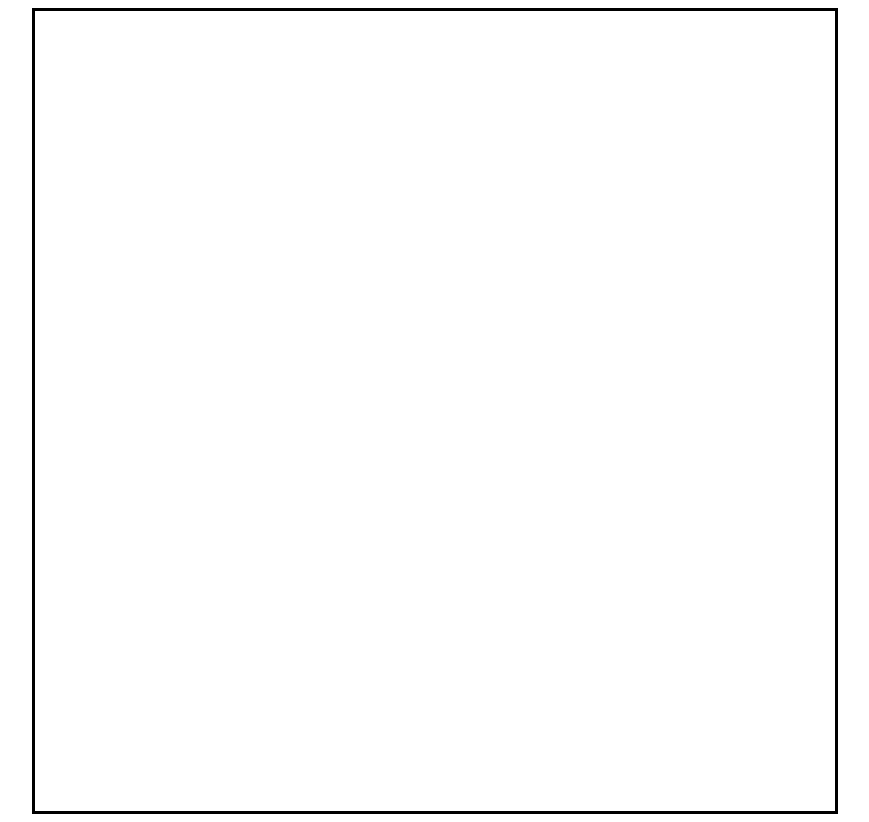
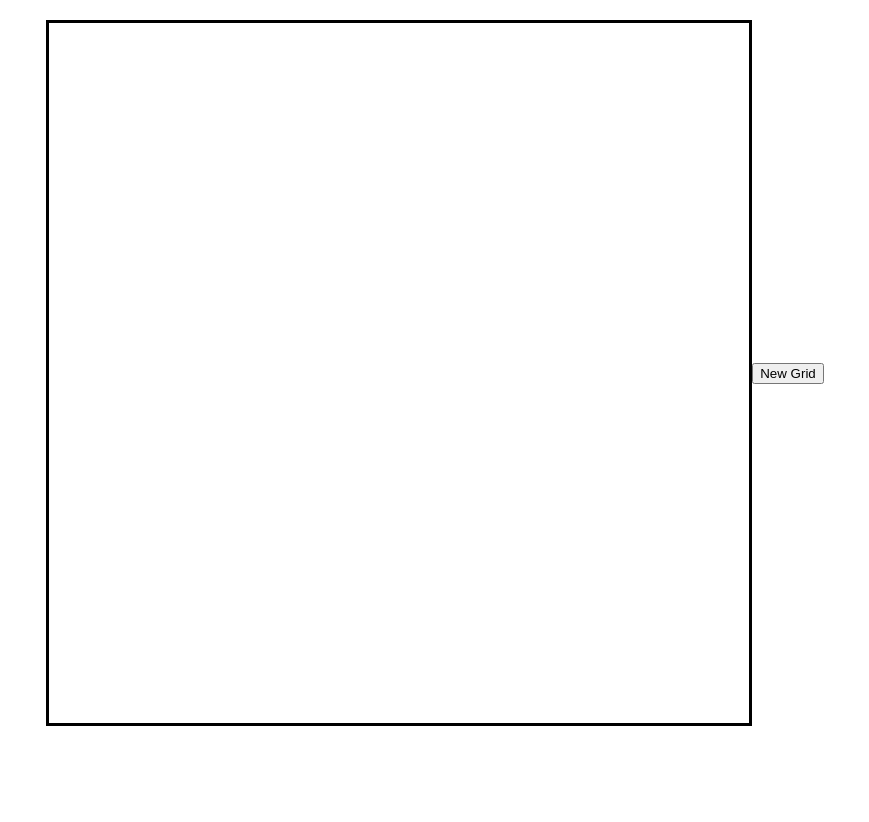
Before and after one commit to Mrsguigles11/etch-a-sketch, a plain HTML site: page index.html in a window 1280 px wide. Shown: the whole page, without its empty margins (205-1074 px from the left). After the commit the page ends 800 px from the top, so only its background shows below. Drawn offline with Linux system fonts and the light colour scheme.

Commit message:
Reduce the size of the square slightly, add a new grid button which prompts the user for a number.

```diff
--- a/index.html
+++ b/index.html
@@ -10,6 +10,7 @@
 <body>
     <div class="container">
         <div class="grid"></div>
+        <button class="newGrid">New Grid</button>
     </div>
 </body>
 
--- a/script.js
+++ b/script.js
@@ -1,4 +1,5 @@
 const grid = document.querySelector('.grid');
+const container = document.querySelector('.container');
 
 let squaresRoot = 4;
 let squaresTotal = (squaresRoot * squaresRoot);
@@ -7,7 +8,7 @@ function createSquare(num) {
     for (let i = 0; i < num; i++) {
         let div = document.createElement("div");
         div.setAttribute("id", "square");
-        div.style.width = (800 / squaresRoot) + 'px';
+        div.style.width = (700 / squaresRoot) + 'px';
         grid.appendChild(div);
     }
 }
@@ -20,3 +21,11 @@ for (const square of squares) {
 square.addEventListener('mouseover', () => {
     square.style.backgroundColor = "black";
 })}
+
+
+let newGrid = document.querySelector(".newGrid");
+
+newGrid.addEventListener('click', () => {
+    let userNumber = Number(prompt("Choose a number to set the size of the new grid!"));
+    console.log(userNumber);
+})
--- a/style.css
+++ b/style.css
@@ -3,11 +3,12 @@
     display: flex;
     justify-content: center;
     align-items: center;
+    margin-top: 20px;
 }
 
 .grid {
-    width: 800px;
-    height: 800px;
+    width: 700px;
+    height: 700px;
     display: flex;
     border: solid;
     flex-wrap: wrap;
```
